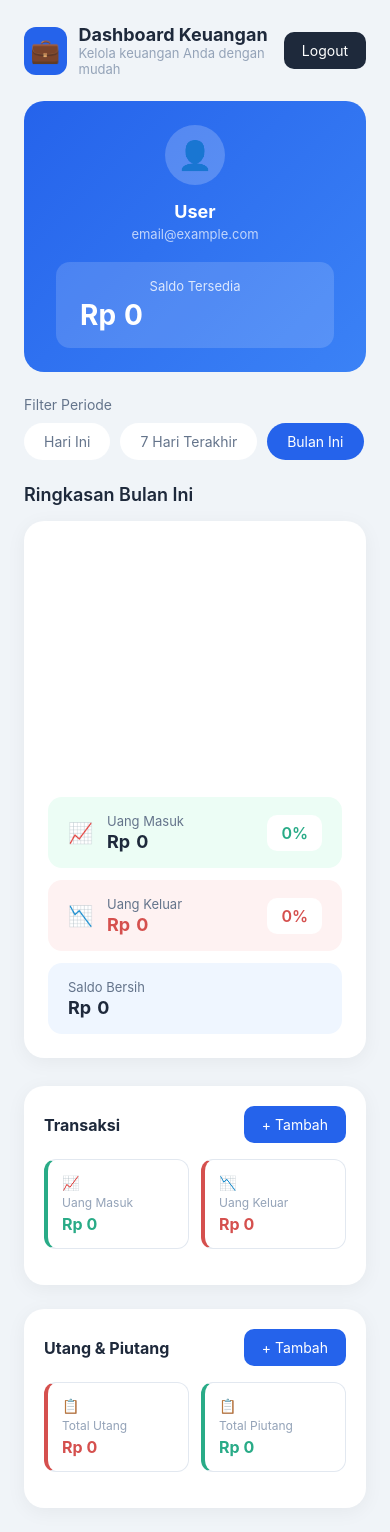
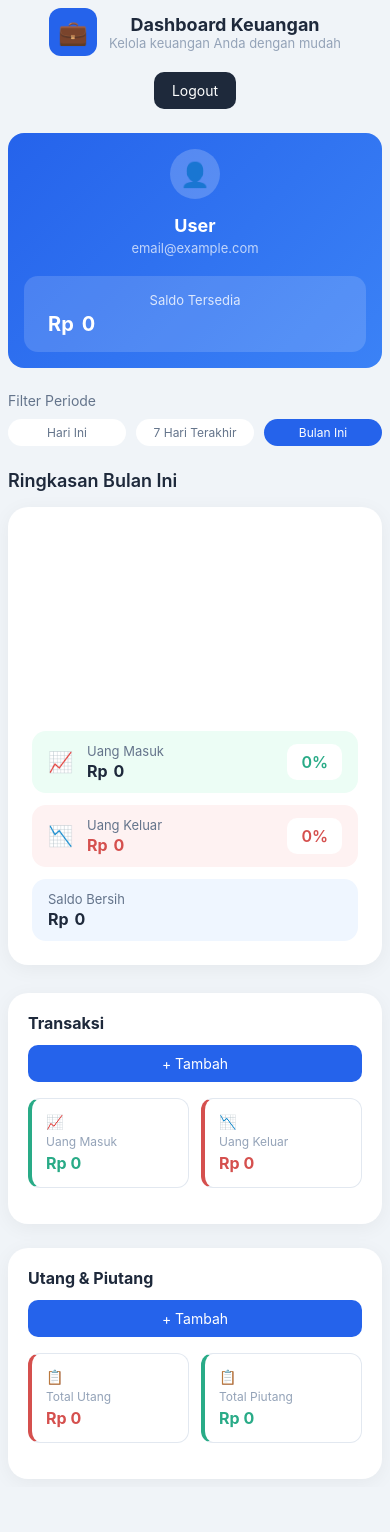
Before and after one commit to ionic-hub/MonCash, a website: page public/dashboard.html in a window 390 px wide. After the commit the page ends 1487 px from the top, so only its background shows below. Drawn offline with nearby package versions, Linux system fonts and the light colour scheme; no server answers.

Commit message:
feat: add responsive design for mobile/tablet/desktop

```diff
--- a/public/css/dashboard.css
+++ b/public/css/dashboard.css
@@ -611,12 +611,28 @@ body {
 }
 
 /* RESPONSIVE */
-@media (max-width: 900px) {
-  .main {
-    grid-template-columns: 1fr;
+@media (max-width: 1024px) {
+  .page {
+    padding: 16px;
   }
 
   .summary {
+    grid-template-columns: 1fr;
+    gap: 20px;
+  }
+
+  .chart-wrapper {
+    min-height: 180px;
+  }
+
+  .chart-wrapper canvas {
+    max-width: 180px;
+    max-height: 180px;
+  }
+}
+
+@media (max-width: 900px) {
+  .main {
     grid-template-columns: 1fr;
   }
 
@@ -635,3 +651,122 @@ body {
     text-align: center;
   }
 }
+
+@media (max-width: 600px) {
+  .page {
+    padding: 12px;
+  }
+
+  .header {
+    flex-direction: column;
+    gap: 16px;
+    text-align: center;
+  }
+
+  .brand {
+    justify-content: center;
+  }
+
+  .hero {
+    padding: 20px;
+    border-radius: 16px;
+  }
+
+  .avatar {
+    width: 50px;
+    height: 50px;
+    font-size: 24px;
+  }
+
+  .balance-amount {
+    font-size: 22px;
+  }
+
+  .filter-buttons {
+    flex-wrap: wrap;
+  }
+
+  .filter-btn {
+    flex: 1;
+    min-width: 100px;
+    padding: 8px 12px;
+    font-size: 13px;
+  }
+
+  .summary-card {
+    padding: 12px 16px;
+  }
+
+  .summary-value {
+    font-size: 16px;
+  }
+
+  .card-summary {
+    flex-direction: column;
+  }
+
+  .mini-card {
+    width: 100%;
+  }
+
+  .card-header {
+    flex-direction: column;
+    gap: 12px;
+    align-items: stretch;
+  }
+
+  .card-header .btn {
+    width: 100%;
+  }
+
+  .trx-list li {
+    flex-direction: column;
+    align-items: flex-start;
+    gap: 10px;
+  }
+
+  .trx-right {
+    width: 100%;
+    justify-content: space-between;
+  }
+
+  .debt-header {
+    flex-direction: column;
+    gap: 8px;
+  }
+
+  .debt-actions {
+    flex-wrap: wrap;
+  }
+
+  .btn-lunas {
+    flex: 1;
+    min-width: 120px;
+  }
+
+  .modal-box {
+    width: 95%;
+    max-width: 400px;
+    margin: 16px;
+  }
+}
+
+@media (max-width: 400px) {
+  .page {
+    padding: 8px;
+  }
+
+  .hero {
+    padding: 16px;
+  }
+
+  .balance-amount {
+    font-size: 20px;
+  }
+
+  .filter-btn {
+    min-width: 80px;
+    padding: 6px 10px;
+    font-size: 12px;
+  }
+}
```
Also changed, not shown: public/css/auth.css (+58 -0 lines), public/dashboard-static.html (+1 -0 lines).
